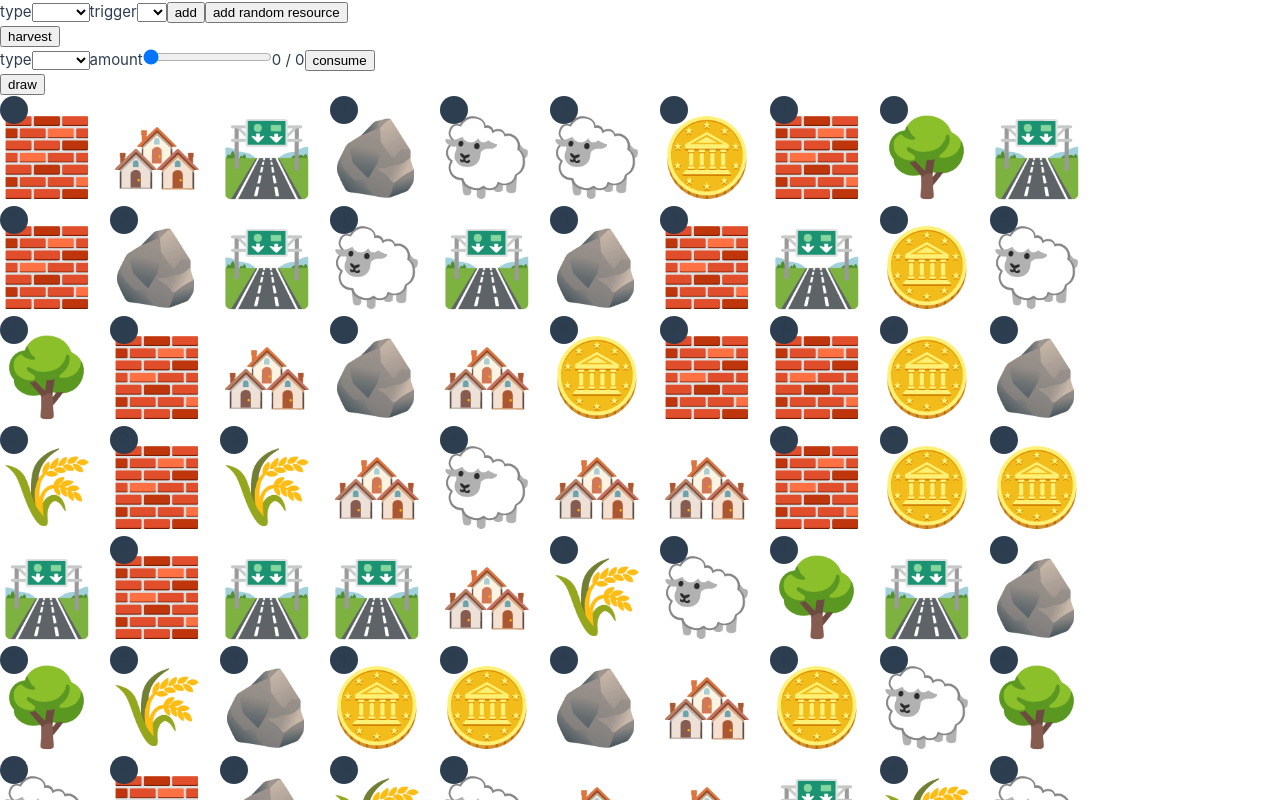
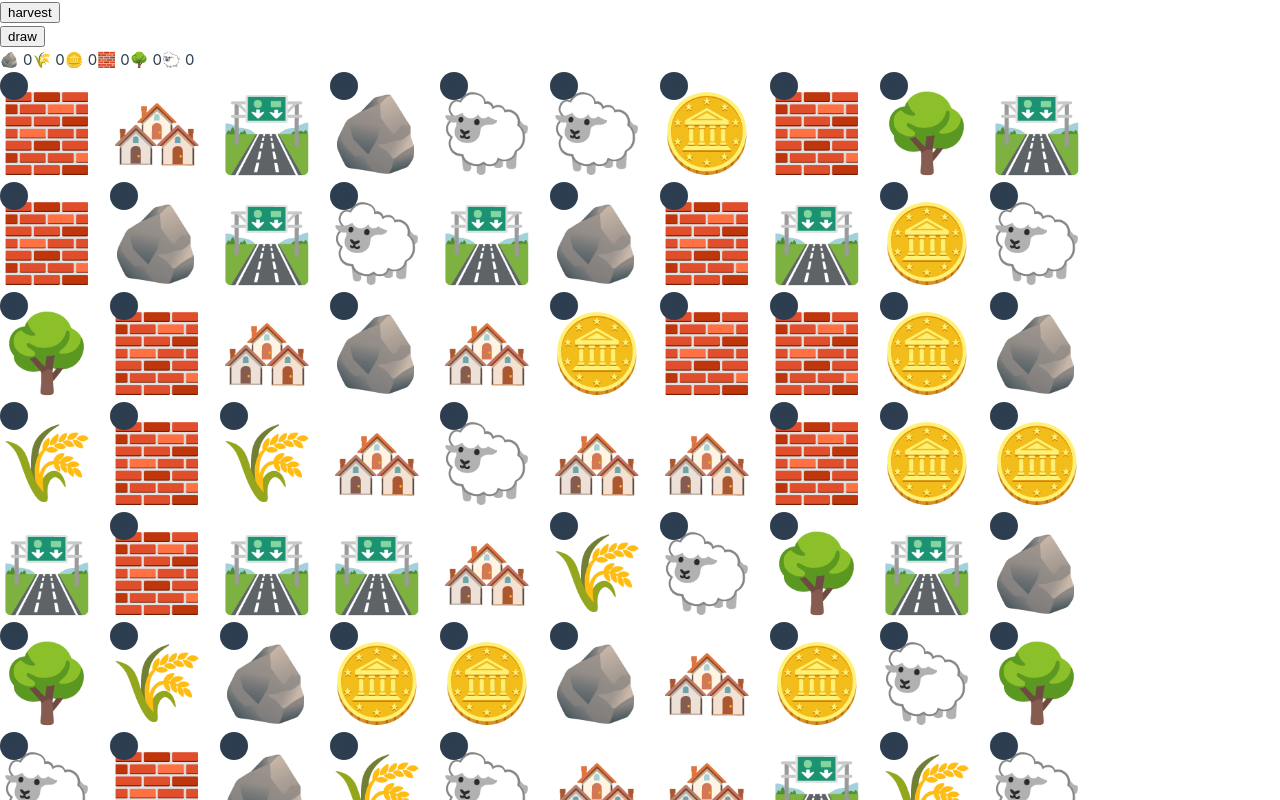
Before and after one commit to Ragnar-Oock/colon, a Vue app: page / in a window 1280 px wide. Shown: the top 800 px of the page. Built offline with nearby package versions, Linux system fonts and the light colour scheme.

Commit message:
feat: display resources

```diff
--- a/src/App.vue
+++ b/src/App.vue
@@ -1,10 +1,11 @@
 <script setup lang="ts">
 import { registerAllCards } from "./cards.data";
-import AddResourceForm from "./components/add-resource-form.vue";
-import ConsumeResource from "./components/consume-resource.vue";
+// import AddResourceForm from "./components/add-resource-form.vue";
+// import ConsumeResource from "./components/consume-resource.vue";
 import GridDisplay from "./components/grid-display.vue";
 import HandDisplay from "./components/hand-display.vue";
 import HarvestResources from "./components/harvest-resources.vue";
+import ResourcePile from "./components/resource-pile.vue";
 import { useDeckStore } from "./stores/deck.store";
 import { useGridStore } from "./stores/grid.store";
 
@@ -29,10 +30,11 @@ initialiseGridAtRandom();
 </script>
 
 <template>
-	<add-resource-form/>
+<!--	<add-resource-form/>-->
+<!--	<consume-resource/>-->
 	<harvest-resources/>
-	<consume-resource/>
 	<hand-display/>
+	<resource-pile/>
 
 	<grid-display/>
 </template>
--- /dev/null
+++ b/src/components/resource-pile.vue
@@ -0,0 +1,19 @@
+<script setup lang="ts">
+
+import { getResourceIcon, useResourceStore } from "../stores/resource.store";
+
+const {resources} = useResourceStore();
+</script>
+
+<template>
+<div class="resources">
+	<div class="resource" v-for="(amount, type) in resources" :key="type"><span :title="type">{{getResourceIcon(type)}}</span> {{amount}}</div>
+</div>
+</template>
+
+<style scoped>
+.resources {
+	display: flex;
+}
+
+</style>
```
